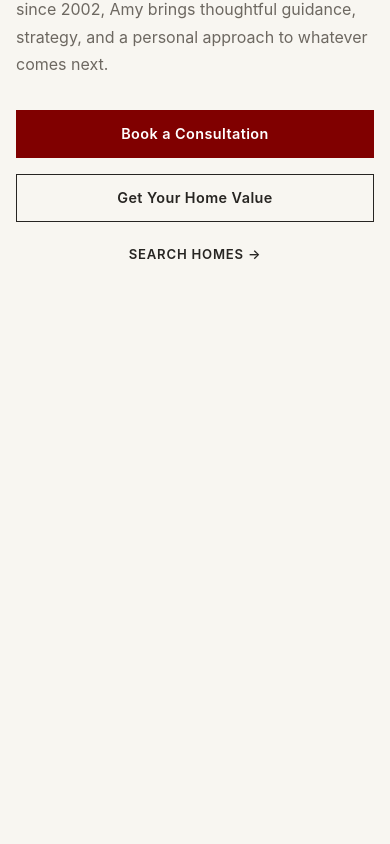
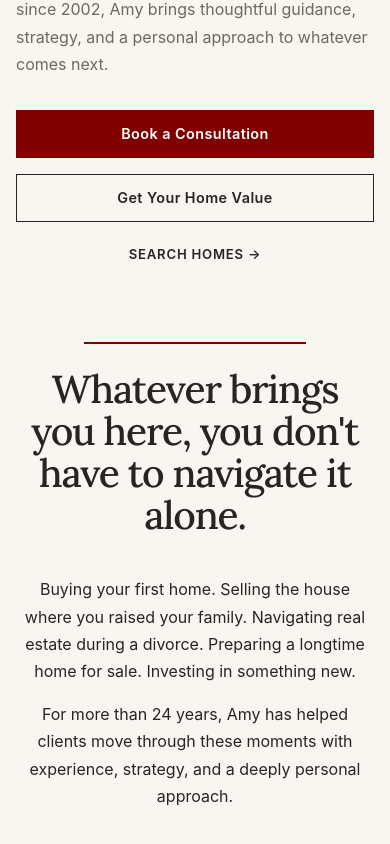
Before and after one commit to splante1060-star/amyp-realtor-website, a React (Vite) app: page / in a window 390 px wide. Shown: the part 1152-1996 px from the top of the page. Before the commit the page ends 1518 px from the top, so only its background shows below. Built offline with nearby package versions, Linux system fonts and the light colour scheme.

Commit message:
Refine responsive homepage hero and add personal real estate section

```diff
--- a/src/App.tsx
+++ b/src/App.tsx
@@ -1,11 +1,13 @@
 import Header from "./components/Header";
 import HeroSection from "./components/HeroSection";
+import RealEstatePersonalSection from "./components/RealEstatePersonalSection";
 
 export default function App() {
   return (
     <div>
       <Header />
       <HeroSection />
+      <RealEstatePersonalSection />
     </div>
   );
 }
--- /dev/null
+++ b/src/components/RealEstatePersonalSection.tsx
@@ -0,0 +1,27 @@
+export default function RealEstatePersonalSection() {
+  return (
+    <section
+      className="real-estate-personal"
+      aria-labelledby="real-estate-personal-heading"
+    >
+      <div className="real-estate-personal-inner">
+        <h2 id="real-estate-personal-heading">
+          Whatever brings you here, you don't have to navigate it alone.
+        </h2>
+
+        <div className="real-estate-personal-copy">
+          <p>
+            Buying your first home. Selling the house where you raised your
+            family. Navigating real estate during a divorce. Preparing a
+            longtime home for sale. Investing in something new.
+          </p>
+
+          <p>
+            For more than 24 years, Amy has helped clients move through these
+            moments with experience, strategy, and a deeply personal approach.
+          </p>
+        </div>
+      </div>
+    </section>
+  );
+}
--- a/src/index.css
+++ b/src/index.css
@@ -316,12 +316,12 @@ section {
 }
 
 /* =========================================================
-   7. HOMEPAGE -- HERO
+   7. HOMEPAGE -- HERO, PERSONAL REAL ESTATE
    ========================================================= */
 /* Hero */
 .hero-section {
   padding-top: 3.5rem;
-  padding-bottom: var(--space-3xl);
+  padding-bottom: 2rem;
 }
 
 .hero-container {
@@ -414,6 +414,54 @@ section {
   font-weight: 600;
   letter-spacing: 0.14em;
   text-transform: uppercase;
+}
+
+/* Personal Real Estate */
+.real-estate-personal {
+  padding: var(--space-xl) 0 var(--space-3xl);
+}
+
+.real-estate-personal-inner {
+  width: min(calc(100% - 4rem), 980px);
+  margin: 0 auto;
+  text-align: center;
+}
+
+.real-estate-personal-inner::before {
+  content: "";
+  display: block;
+  width: 65%;
+  height: 2px;
+  margin: 0 auto var(--space-lg);
+  background: var(--color-accent);
+}
+
+.real-estate-personal h2 {
+  max-width: 850px;
+  margin: 0 auto var(--space-xl);
+
+  font-family: var(--font-heading);
+  font-size: clamp(2.6rem, 4.5vw, 4.8rem);
+  font-weight: 500;
+  line-height: 1.08;
+  letter-spacing: -0.03em;
+}
+
+.real-estate-personal-copy {
+  max-width: 720px;
+  margin: 0 auto;
+
+  color: var(--color-text-muted);
+  font-size: 1.05rem;
+  line-height: 1.8;
+}
+
+.real-estate-personal-copy p {
+  margin: 0;
+}
+
+.real-estate-personal-copy p + p {
+  margin-top: var(--space-md);
 }
 
 /* =========================================================
@@ -583,7 +631,7 @@ section {
     color: var(--color-accent);
   }
 
-  /* HOMEPAGE */
+  /* HOMEPAGE - HERO */
   .hero-section {
     padding-top: 2.5rem;
   }
@@ -620,9 +668,12 @@ section {
   }
 
   .hero-mobile-image .hero-image {
+    width: 100%;
+    max-height: 620px;
+
     aspect-ratio: 4 / 5;
     object-fit: cover;
-    object-position: center 30%;
+    object-position: center 28%;
   }
 
   .hero-copy {
@@ -644,4 +695,23 @@ section {
 
     text-align: center;
   }
+
+  /* HOMEPAGE - PERSONAL REAL ESTATE */
+  .real-estate-personal {
+    padding: var(--space-xl) 0 var(--space-2xl);
+  }
+
+  .real-estate-personal-inner {
+    width: calc(100% - 3rem);
+  }
+
+  .real-estate-personal h2 {
+    font-size: clamp(2.25rem, 10vw, 3.2rem);
+    line-height: 1.08;
+  }
+
+  .real-estate-personal-copy {
+    font-size: 1rem;
+    line-height: 1.7;
+  }
 }
```
